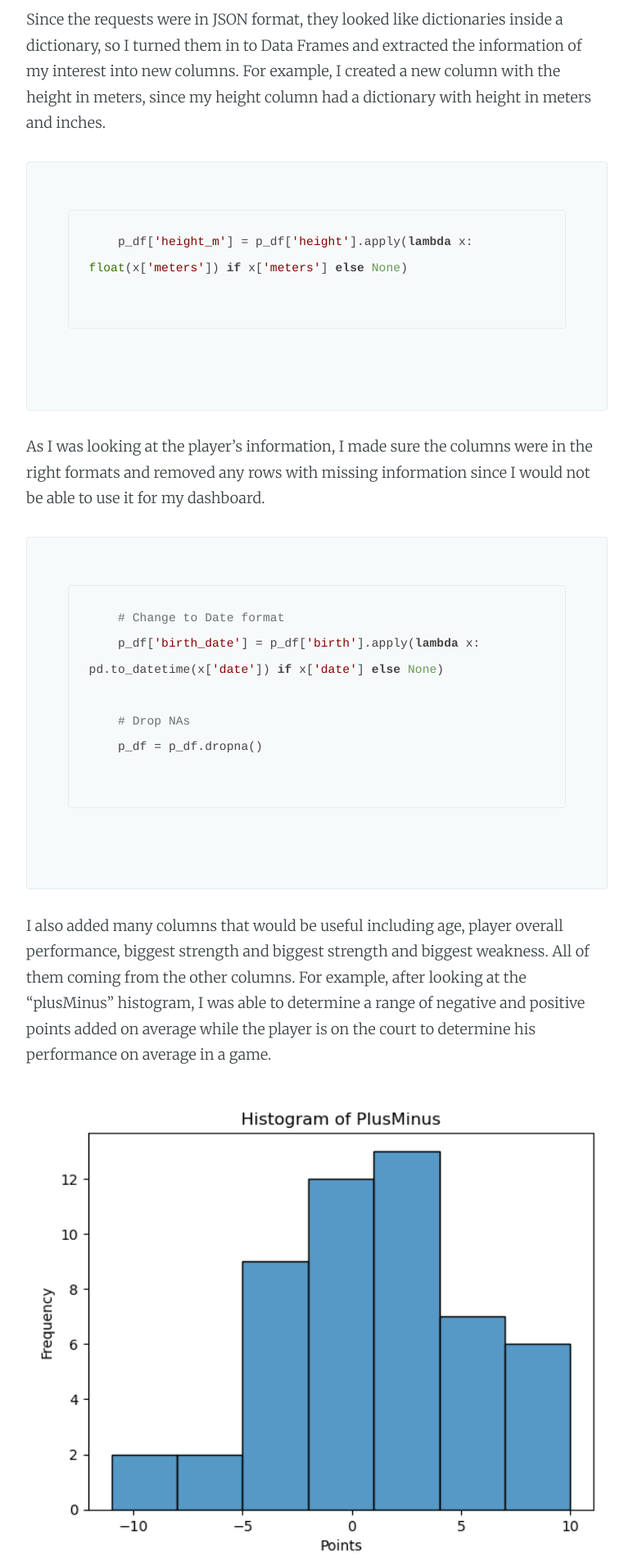
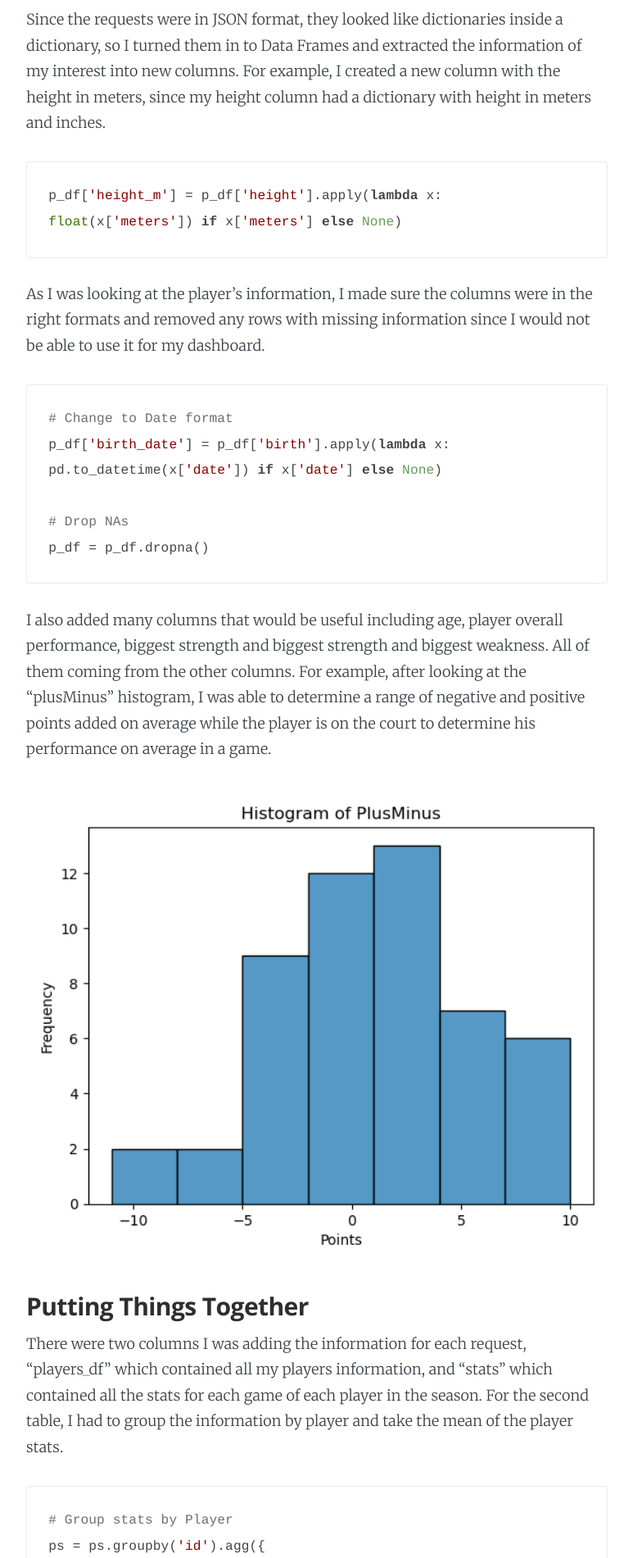
Before and after one commit to isaacaguilar97/my-blog, a Jekyll site: the page built from _posts/2023-12-11-NBA-Data-Extraction-and-Cleaning.md, in a window 1280 px wide. Shown: the part 2411-4312 px from the top of the page at 82% size, without its empty margins (253-1026 px from the left). Built offline with Jekyll 4.4.1, drawn with Linux system fonts in a browser that asks for light colours; nearby versions of some CDN libraries.

Commit message:
Update code format

````diff
--- a/_posts/2023-12-11-NBA-Data-Extraction-and-Cleaning.md
+++ b/_posts/2023-12-11-NBA-Data-Extraction-and-Cleaning.md
@@ -34,23 +34,19 @@ categories: isaac
 
 <p>Since the requests were in JSON format, they looked like dictionaries inside a dictionary, so I turned them in to Data Frames and extracted the information of my interest into new columns. For example, I created a new column with the height in meters, since my height column had a dictionary with height in meters and inches.</p>
 
-<pre>
-    {% highlight python %}
-    p_df['height_m'] = p_df['height'].apply(lambda x: float(x['meters']) if x['meters'] else None)
-    {% endhighlight %}
-</pre>
+``` python
+p_df['height_m'] = p_df['height'].apply(lambda x: float(x['meters']) if x['meters'] else None)
+```
 
 <p>As I was looking at the player’s information, I made sure the columns were in the right formats and removed any rows with missing information since I would not be able to use it for my dashboard.</p>
 
-<pre>
-    {% highlight python %}
-    # Change to Date format
-    p_df['birth_date'] = p_df['birth'].apply(lambda x: pd.to_datetime(x['date']) if x['date'] else None)
+``` python
+# Change to Date format
+p_df['birth_date'] = p_df['birth'].apply(lambda x: pd.to_datetime(x['date']) if x['date'] else None)
 
-    # Drop NAs
-    p_df = p_df.dropna()
-    {% endhighlight %}
-</pre>
+# Drop NAs
+p_df = p_df.dropna()
+```
 
 <p>I also added many columns that would be useful including age, player overall performance, biggest strength and biggest strength and biggest weakness. All of them coming from the other columns. For example, after looking at the “plusMinus” histogram, I was able to determine a range of negative and positive points added on average while the player is on the court to determine his performance on average in a game.</p>
 
@@ -61,43 +57,41 @@ categories: isaac
 <p>There were two columns I was adding the information for each request, “players_df” which contained all my players information, and “stats” which contained all the stats for each game of each player in the season. For the second table, I had to group the information by player and take the mean of the player stats.</p>
 
 
-<pre>
-    {% highlight python %}
-    # Group stats by Player
-    ps = ps.groupby('id').agg({
-        'name': 'first',
-        'team': 'first',
-        'pos': 'first',
-        'game': 'count',
-        'points': 'mean',
-        'min' : 'mean',
-        'fgm' : 'mean',
-        'fga': 'mean',
-        'fgp': 'mean',
-        'ftm' : 'mean',
-        'fta': 'mean',
-        'ftp': 'mean',
-        'tpm': 'mean',
-        'tpa': 'mean',
-        'tpp': 'mean',
-        'offReb': 'mean',
-        'defReb': 'mean',
-        'totReb': 'mean',
-        'assists': 'mean',
-        'pFouls': 'mean',
-        'steals': 'mean',
-        'turnovers': 'mean',
-        'blocks': 'mean',
-        'plusMinus': 'mean'
-    }).reset_index().round()
+``` python
+# Group stats by Player
+ps = ps.groupby('id').agg({
+    'name': 'first',
+    'team': 'first',
+    'pos': 'first',
+    'game': 'count',
+    'points': 'mean',
+    'min' : 'mean',
+    'fgm' : 'mean',
+    'fga': 'mean',
+    'fgp': 'mean',
+    'ftm' : 'mean',
+    'fta': 'mean',
+    'ftp': 'mean',
+    'tpm': 'mean',
+    'tpa': 'mean',
+    'tpp': 'mean',
+    'offReb': 'mean',
+    'defReb': 'mean',
+    'totReb': 'mean',
+    'assists': 'mean',
+    'pFouls': 'mean',
+    'steals': 'mean',
+    'turnovers': 'mean',
+    'blocks': 'mean',
+    'plusMinus': 'mean'
+}).reset_index().round()
 
-    # Add to our existing table
-    stats = pd.concat([stats, ps], ignore_index=True)
+# Add to our existing table
+stats = pd.concat([stats, ps], ignore_index=True)
 
-    # Add my players info with their stats
-    final_df = pd.merge(stats, players_df[['id', 'height_m', 'weight_kg', 'age']])
-    {% endhighlight %}
-</pre>
+# Add my players info with their stats
+final_df = pd.merge(stats, players_df[['id', 'height_m', 'weight_kg', 'age']])
+```
 
 <p>This is how the table looks like at the end:</p>
 
````
